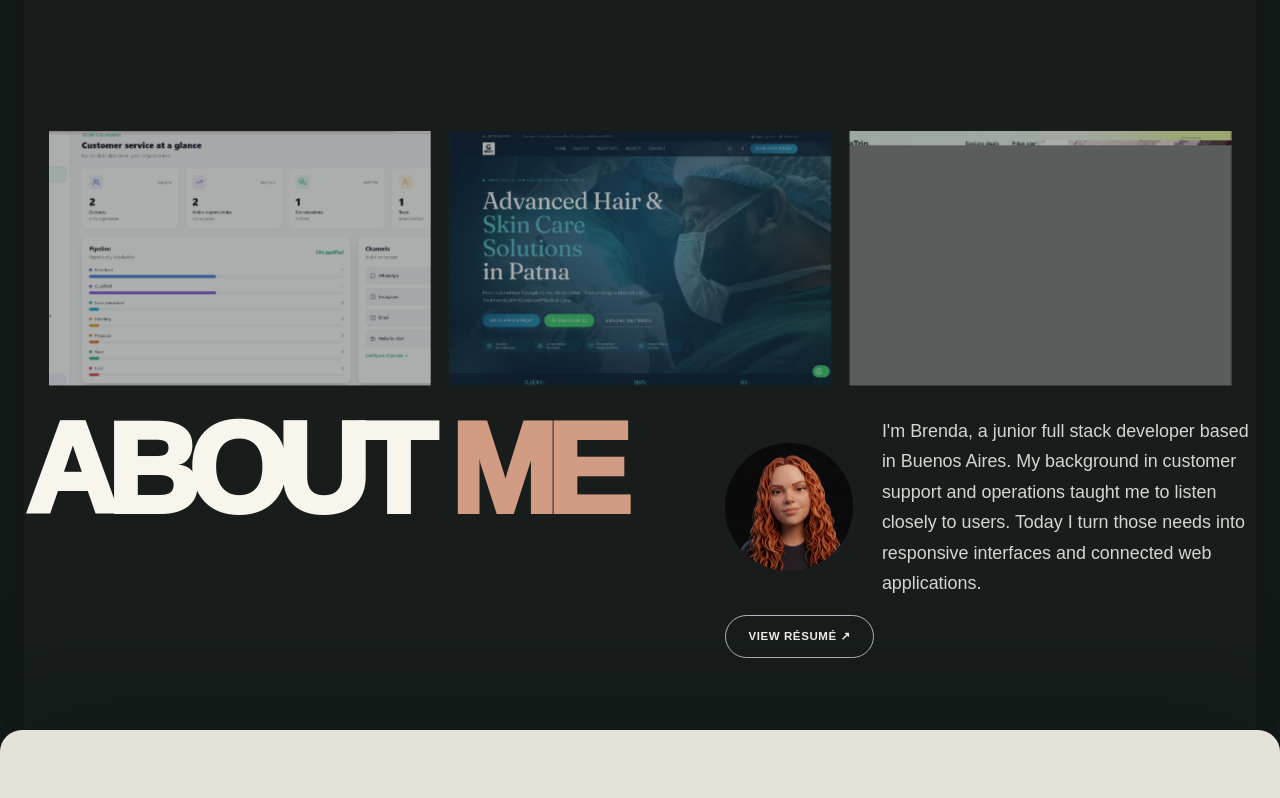
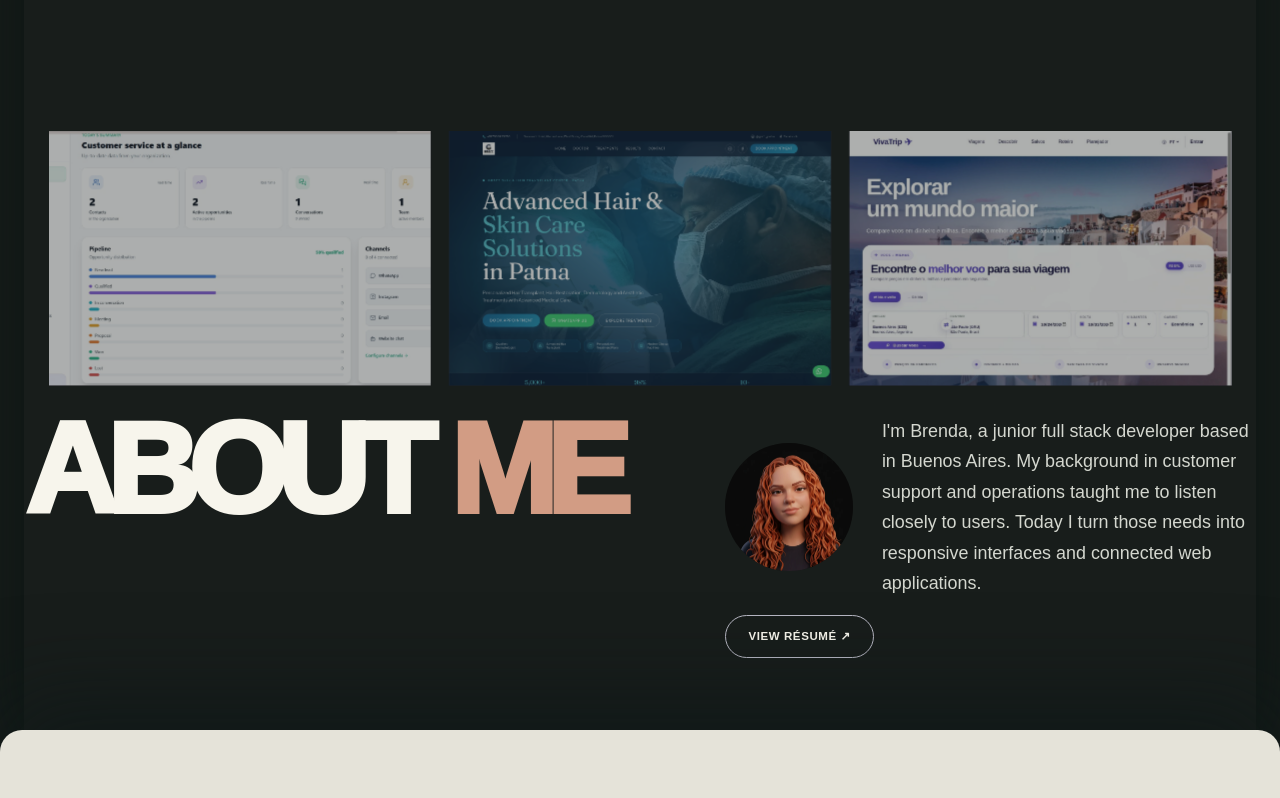
Before and after one commit to brenfreitas29/Portfolio-Brenda-Freitas, a Next.js app: page / in a window 1280 px wide. Shown: the part 962-1760 px from the top of the page. Built offline with nearby package versions, Linux system fonts and the light colour scheme.

Commit message:
Replace corrupted VivaTrip preview with live project capture

```diff
--- a/app/page.tsx
+++ b/app/page.tsx
@@ -6,7 +6,7 @@ import ProjectCard from "@/components/ProjectCard";
 const projects = [
   { number: "01", title: "FlowDesk", category: "CRM / SAAS", description: "A CRM for managing leads, pipeline stages, conversations and follow-ups in one workspace.", tags: ["Next.js", "TypeScript", "Supabase", "Stripe", "RLS"], image: "/projects/flowdesk-dashboard.jpg", href: "/projects/flowdesk", liveUrl: "https://whats-app-crm-system-architecture.vercel.app", codeUrl: "https://github.com/brenfreitas29/FlowDesk" },
   { number: "02", title: "Hair & Skin Clinic", category: "BUSINESS WEBSITE", description: "A multilingual clinic website with clear service discovery and responsive booking journeys.", tags: ["Next.js", "React", "TypeScript", "Responsive UI"], image: "/projects/hair-skin-clinic.png", href: "/projects/hair-skin-clinic", liveUrl: "https://graftclinic.vercel.app", codeUrl: "https://github.com/brenfreitas29/graftclinic" },
-  { number: "03", title: "VivaTrip", category: "TRAVEL APP", description: "A travel planning product with authentication, saved trips and pre-travel workflows.", tags: ["Next.js", "TypeScript", "Supabase", "PostgreSQL"], image: "/projects/vivatrip-preview-en.jpg", href: "/projects/vivatrip", liveUrl: "https://vivatrip.vercel.app", codeUrl: "https://github.com/brenfreitas29/VivaTrip" },
+  { number: "03", title: "VivaTrip", category: "TRAVEL APP", description: "A travel planning product with authentication, saved trips and pre-travel workflows.", tags: ["Next.js", "TypeScript", "Supabase", "PostgreSQL"], image: "/projects/vivatrip-current.webp", href: "/projects/vivatrip", liveUrl: "https://vivatrip.vercel.app", codeUrl: "https://github.com/brenfreitas29/VivaTrip" },
 ];
 
 export default function Home() {
@@ -14,7 +14,7 @@ export default function Home() {
     <StudioHero />
     <section id="about" className="br-about br-container" aria-labelledby="about-title">
       <div className="br-about-top"><span>01 / ABOUT ME</span><span>CODE WITH PEOPLE IN MIND.</span></div>
-      <div className="br-preview-row" aria-hidden="true"><div className="br-preview br-preview-one"><Image src="/projects/flowdesk-dashboard.jpg" alt="" fill sizes="25vw" className="object-cover"/></div><div className="br-preview br-preview-two"><Image src="/projects/hair-skin-clinic.png" alt="" fill sizes="25vw" className="object-cover"/></div><div className="br-preview br-preview-three"><Image src="/projects/vivatrip-preview-en.jpg" alt="" fill sizes="25vw" className="object-cover"/></div></div>
+      <div className="br-preview-row" aria-hidden="true"><div className="br-preview br-preview-one"><Image src="/projects/flowdesk-dashboard.jpg" alt="" fill sizes="25vw" className="object-cover"/></div><div className="br-preview br-preview-two"><Image src="/projects/hair-skin-clinic.png" alt="" fill sizes="25vw" className="object-cover"/></div><div className="br-preview br-preview-three"><Image src="/projects/vivatrip-current.webp" alt="" fill sizes="25vw" className="object-cover"/></div></div>
       <div className="br-about-text"><h2 id="about-title">ABOUT <span>ME</span></h2><div className="odyssey-about-bio"><div className="odyssey-about-portrait"><Image src="/brenda-3d-avatar-reference.webp" alt="Personagem ilustrada de Brenda Freitas" fill sizes="140px"/></div><p>I&apos;m Brenda, a junior full stack developer based in Buenos Aires. My background in customer support and operations taught me to listen closely to users. Today I turn those needs into responsive interfaces and connected web applications.</p></div><Link href="/resume" className="br-pill">VIEW RÉSUMÉ ↗</Link></div>
     </section>
     <section id="skills" className="br-services" aria-labelledby="skills-title"><div className="br-container"><div className="br-section-top"><span>02 / WHAT I DO</span><span>FRONTEND · BACKEND · PRODUCT</span></div><h2 id="skills-title">WHAT I <span>BUILD</span></h2><div className="br-services-grid"><article><span>01 / INTERFACES</span><h3>Frontend</h3><p>Responsive React and Next.js interfaces built for clarity and real tasks.</p><small>REACT · TYPESCRIPT · TAILWIND</small></article><article><span>02 / SYSTEMS</span><h3>Full stack</h3><p>Authentication, databases, APIs and practical workflows that connect the product.</p><small>SUPABASE · POSTGRESQL · REST APIS</small></article><article><span>03 / DELIVERY</span><h3>Product</h3><p>From an initial need to a usable, deployed experience that can improve over time.</p><small>GIT · VERCEL · UX</small></article></div></div></section>
```
Also changed, not shown: app/projects/vivatrip/page.tsx (+1 -1 lines), public/projects/vivatrip-current.webp (added).
